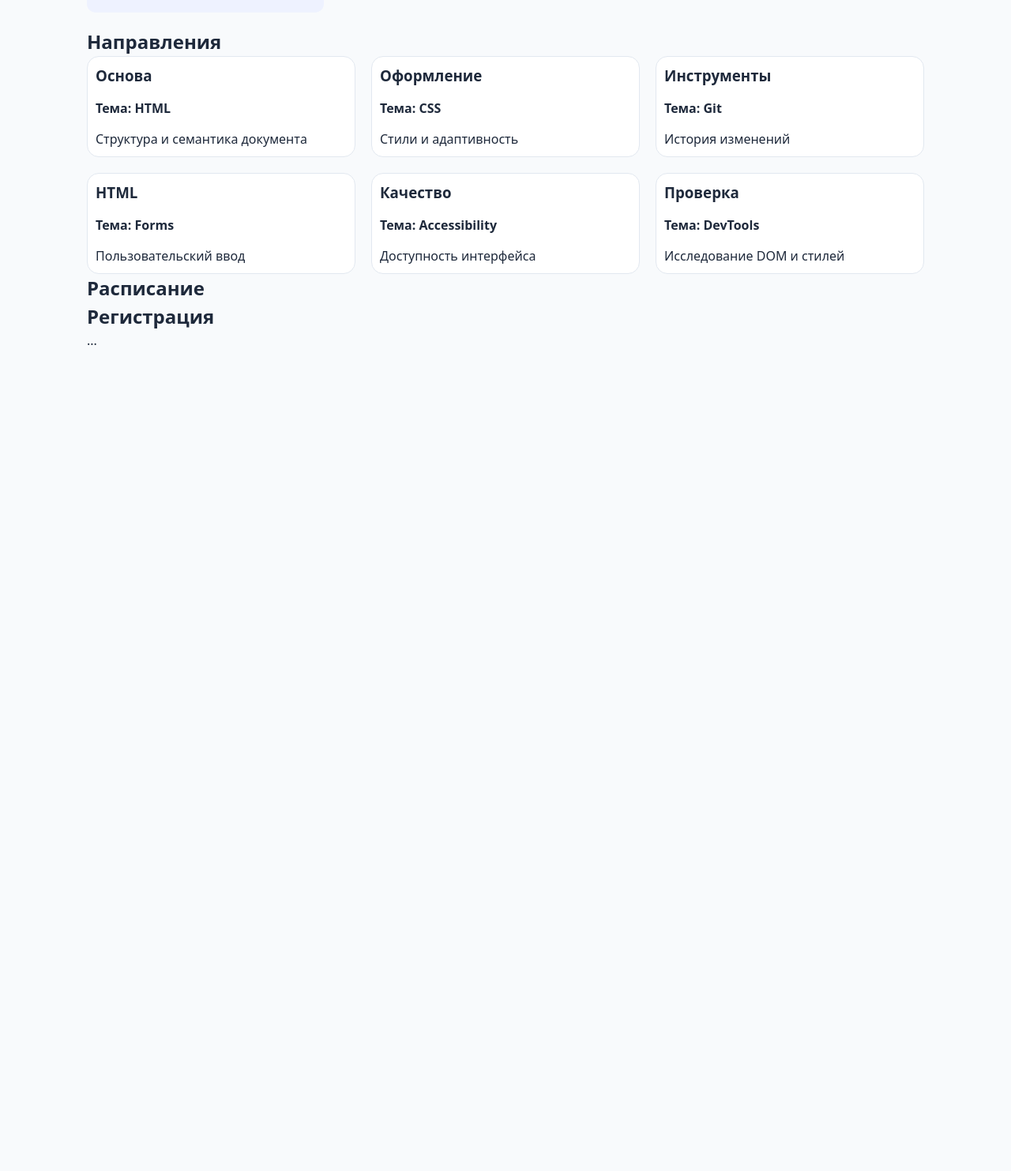
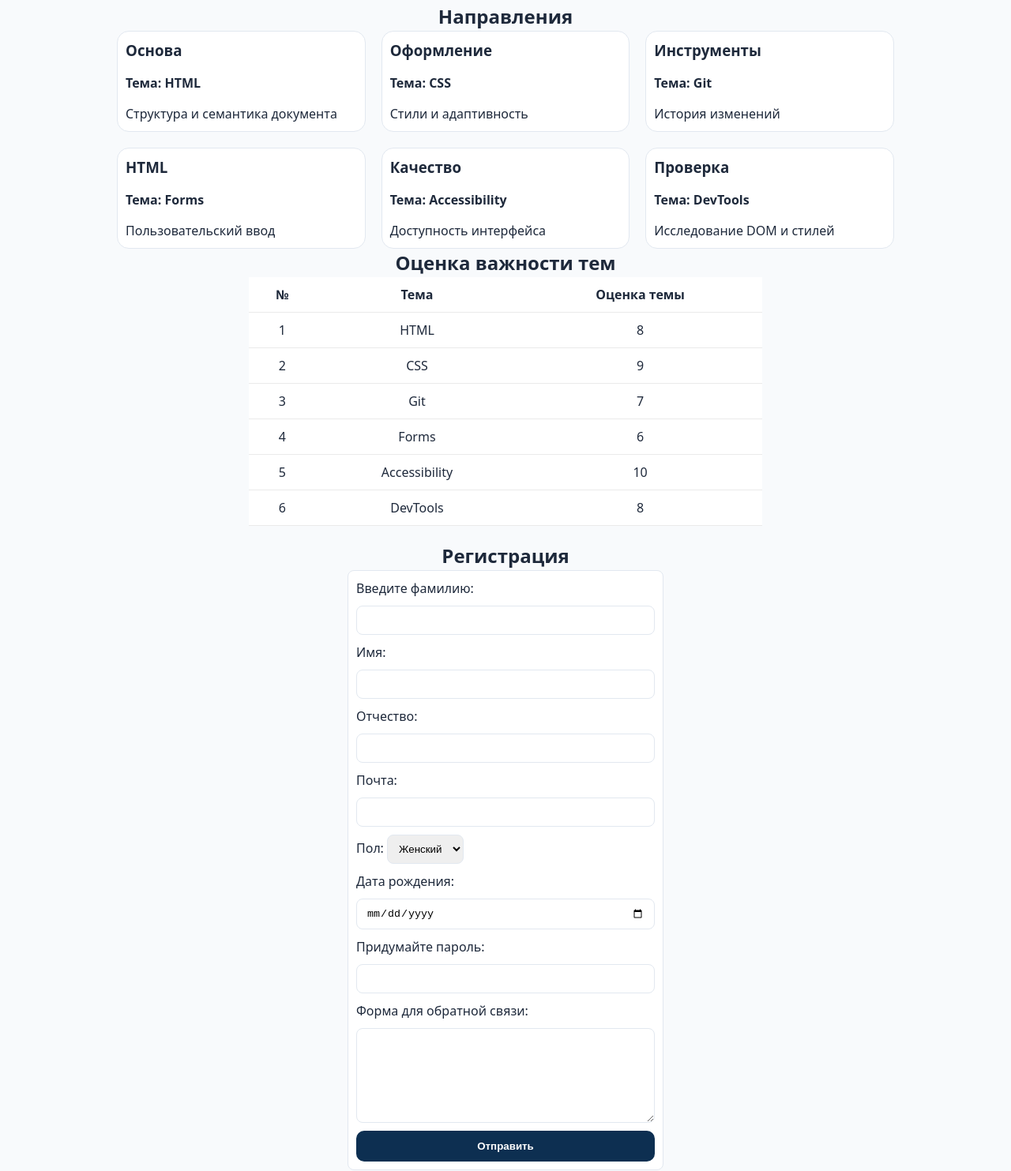
Before and after one commit to d-kh233/trpo-pr01-Kinakh, a plain HTML site: page index.html in a window 1280 px wide. Shown: the part 382-1865 px from the top of the page at 79% size. Before the commit the page ends 825 px from the top, so only its background shows below. Drawn offline with Linux system fonts and the light colour scheme.

Commit message:
feat: Добавление формы регистрации, таблицы оценки важности тем, установка общих CSS стилей для всей структуры сайта

```diff
--- a/css/styles.css
+++ b/css/styles.css
@@ -14,12 +14,15 @@ body{
     width: 100%;
 }
 .container {
-  max-width: 1100px;
+  max-width: 80%;
   margin: 0 auto;
   padding: 0 20px;
 }
+h2 {
+  text-align: center;
+}
 a {
-  color: #2563eb;
+  color: #dcdddf;
   text-decoration: none;
 }
 
@@ -42,16 +45,92 @@ a {
 
 }
 
+
 .site-nav {
-    margin-bottom: 30px;
-    border-radius: 15px;
-    background-color: #f8fafc;
-    border: 1px solid #e2e8f0;
-    padding: 10px;
+    width: 100%;
+    background-color: #0d2f51;
+    border-radius: 5px;
+    padding: 10px 20px;
     font-size: large;
     text-align: center;
     display: flex;
     gap: 20px;
     justify-content: space-between;
+}
+
+table {
+  margin: 0 auto 30px auto;
+  background-color: #ffffff;
+  width: 100%;
+  border-collapse: collapse;
+  max-width: 650px;
+  text-align: center;
+  margin-bottom: 20px;
+}
+
+td {
+  text-align: center;
+	padding: 10px;
+	border-bottom: 1px solid #eaeaea;
+}
+
+ th {
+  text-align: center;
+  padding: 10px;
+	border-bottom: 1px solid #eaeaea;
+
+  th:nth-child(1) { width: 25%; }
+  th:nth-child(2) { width: 50%; }
+  th:nth-child(3) { width: 25%; }
+
+ }
+
+ form {
+  margin: 0 auto 30px auto;
+  display: flex;
+  flex-direction: column;
+  gap: 10px;
+  padding: 10px 12px;
+  border: 1px solid #e2e8f0;
+  width: 100%;
+  padding: 10px;
+  max-width: 400px;
+  border-radius: 8px;
+  background-color: #ffffff;
+  border-collapse: collapse;
+  text-align: left;
+  margin-bottom: 20px;
+ }
+ input{
+  padding: 10px 12px;
+  border: 1px solid #e2e8f0;
+  border-radius: 8px;
+
+ }
+ button {
+  font-weight: bold;
+  background-color: #0d2f51;
+  color: #ffffff;
+  border: none;
+  padding: 12px;
+  border-radius: 10px;
+  cursor: pointer;
+ }
+select{
+  padding: 9px 10px;
+  border: 1px solid #e2e8f0;
+  border-radius: 8px;
+}
+ option {
+  padding: 10px 12px;
+  border: 1px solid #e2e8f0;
+  border-radius: 8px;
+ }
+
+textarea{
+  padding: 10px 12px;
+  border: 1px solid #e2e8f0;
+  border-radius: 8px;
+  min-height: 120px;
 
 }
--- a/index.html
+++ b/index.html
@@ -87,7 +87,44 @@
 
     <!--Расписание-->
     <section id="schedule">
-        <h2> Расписание </h2>
+        <h2> Оценка важности тем </h2>
+        <table>
+                <tr>
+                    <th> № </th>
+                    <th> Тема </th>
+                    <th> Оценка темы </th>
+                </tr>
+                <tr>
+                    <td> 1 </td>
+                    <td> HTML </td>
+                    <td> 8 </td>
+                </tr>
+                <tr>
+                    <td> 2 </td>
+                    <td> CSS </td>
+                    <td> 9 </td>
+                </tr>
+                <tr>
+                    <td> 3 </td>
+                    <td> Git </td>
+                    <td> 7 </td>
+                </tr>
+                <tr>
+                    <td> 4 </td>
+                    <td> Forms </td>
+                    <td> 6 </td>
+                </tr>
+                <tr>
+                    <td> 5 </td>
+                    <td> Accessibility </td>
+                    <td> 10 </td>
+                </tr>
+                <tr>
+                    <td> 6 </td>
+                    <td> DevTools </td>
+                    <td> 8 </td>
+                </tr>
+</table>
 
 
     </section>
@@ -95,6 +132,30 @@
     <!--Регистрация-->
     <section id = "signup">
         <h2> Регистрация </h2>
+        <form>
+            <label> Введите фамилию:</label>
+            <input>
+            <label> Имя: </label>
+            <input>
+            <label> Отчество: </label>
+            <input>
+            <label> Почта: </label>
+            <input type="email">
+            <label> Пол:
+            <select>
+                <option value="Male">Женский</option>
+                <option value="Female">Мужской</option>
+            </select>
+            </label>
+            <label> Дата рождения: </label>
+            <input type="date">
+            <label> Придумайте пароль: </label>
+            <input type="password">
+            <label> Форма для обратной связи: </label>
+               <textarea> </textarea>
+            <button>Отправить</button>
+
+        </form>
 
     </section>
 
```
Also changed, not shown: 4 other files.
